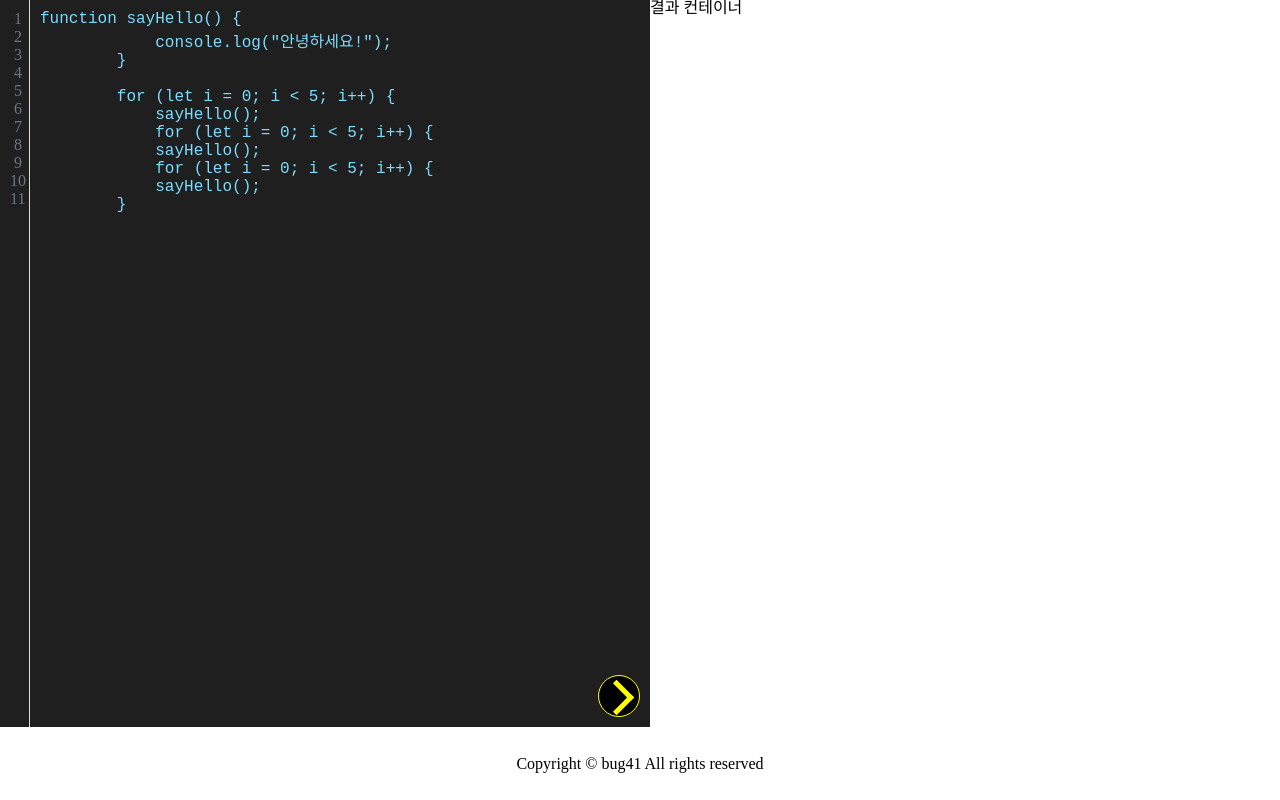
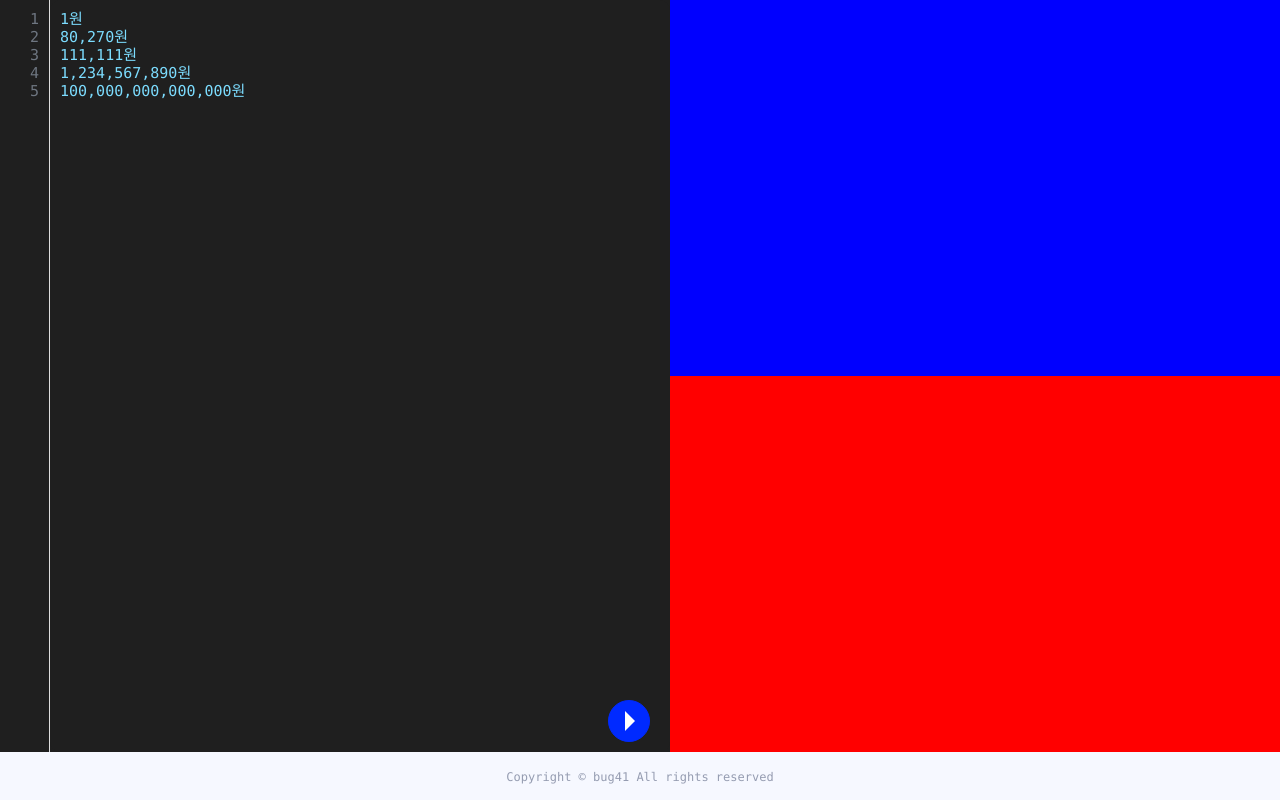
Before and after one commit to bug41/quiz, a plain HTML site: page index.html in a window 1280 px wide. Drawn offline with Linux system fonts and the light colour scheme.

Commit message:
line, code 위치 조정

```diff
--- a/assets/css/styles.css
+++ b/assets/css/styles.css
@@ -1,3 +1,7 @@
+html,body{
+    font-family: Consolas,monaco,monospace;
+}
+
 .container {
     display: flex;
     flex-direction: column;
@@ -31,50 +35,53 @@
 
 .button-run{
     position: absolute;
-    right:10px;
+    right:20px;
     bottom:10px;
     width: 40px;
     height: 40px;
-    border:1px solid yellow;
+    border:1px solid #002AFF;
     border-radius: 50%;
-    background: black;
+    background: #002AFF;
     cursor:pointer;
 }
 
 .button-run::after {
   content: "";
   position: absolute;
-  left: 5px;
+  left: 16px;
   z-index: 10;
   display: block;
+  /*1f1f1f*/
+  /*
   width: 20px;
   height: 20px;
-  /*1f1f1f*/
   border-top: 5px solid yellow;
   border-left: 5px solid yellow;
+  */
+
+  width:0;
+  height:0;
+  border-top: 10px solid transparent;
+  border-left: 10px solid white;
+  border-bottom: 10px solid transparent;
 }
 
 .button-run::after {
-  top: 9px;
-  transform: rotate(135deg);
-}
-
-
-/* code 부분 */
-.result-container{
-    width:100%;
-    height:100%;
-    margin:auto;
-    background-color: white;
+  top: 10px;
 }
 
 .footer{
     width:100%;
-    height:80px;
+    height:50px;
+    border-top:1px solid #F6F8FF;
+    background-color: #F6F8FF;
     text-align: center;
+    --tw-text-opacity: 1;
+    color:rgb(149 156 177/var(--tw-text-opacity));
+    font-size:12px;
 }
 
-p {
+.footer p {
     display: flex;
     flex-direction: column;
     justify-content: center;
@@ -88,7 +95,9 @@ p {
     padding: 10px;
     border: 2px solid #3498db;
     border-radius: 10px;
-    font-size: 16px;
+    font-family: Consolas,monaco,monospace;
+    font-size: 15px;
+    line-height: 18px;
     background-color: #1f1f1f;
     color: #7cdcfe;
     resize: none;
@@ -105,14 +114,22 @@ p {
 }
 
 .line-numbers {
-    width: 30px; /* 행 번호 컨테이너의 너비 조정 */
+    width: 50px;
+    font-size: 15px;
     padding: 10px;
-    line-height: 1.125;
     text-align:right;
     color:#6e7681;
-    border-right: 1px solid #ddd; /* 행 번호 컨테이너에 경계선 추가 */
-    box-sizing: border-box; /* 경계선을 포함한 너비 계산 */
-    overflow: hidden; /* 스크롤바 숨김 */
+    border-right: 1px solid #ddd;
+    box-sizing: border-box;
+    overflow: hidden;
+}
+
+.line-numbers ul{
+    margin-top:1.75px;
+}
+
+.line-numbers li{
+    padding-bottom:3px;
 }
 
 #codeArea {
@@ -121,3 +138,21 @@ p {
     border: none;
     resize: none;
 }
+
+/* 우측 결과 부분 */
+.result-container{
+    width:100%;
+    height:100%;
+    margin:auto;
+    background-color: white;
+}
+
+.result-top {
+    background-color: blue;
+    height:50%;
+}
+
+.result-down {
+    background-color: red;
+    height:50%;
+}
--- a/index.html
+++ b/index.html
@@ -17,76 +17,113 @@
             <div class="code-container">
                 <div class="line-numbers"></div>
                 <textarea id="codeArea" class="custom-textarea" placeholder="금액을 한줄씩 구분하여 입력하세요" spellcheck="false"></textarea>
-                <!-- <button type="button" id="translation" class="custom-button">변환</button>         -->
 
                 <div id="button-run" class="button-run"></div>
             </div>
             <div class="result-container">
-                결과 컨테이너
+                <div class="result-top"></div>
+                <div class="result-down"></div>
             </div>
-
-
         </div>
         <div class="footer">
             <p>Copyright © bug41 All rights reserved</p>
         </div>
     </div>
 
+    <script src="./assets/js/num_kr.js"></script>
     <script>
+        const codeArea = document.getElementById("codeArea");
+        const lineNumbers = document.querySelector(".line-numbers");
+        const resultTop = document.querySelector(".result-top");
+        const resultDown = document.querySelector(".result-down");
+
+        //라인, textarea 스크롤 싱크 맞추기
+        lineNumbers.addEventListener('scroll', function() {
+            codeArea.scrollTop = lineNumbers.scrollTop;
+        });
+
+        codeArea.addEventListener('scroll', function() {
+            lineNumbers.scrollTop = codeArea.scrollTop;
+        });
+
+        // 샘플 텍스트 내용
+        const codeText = `1원
+80,270원
+111,111원
+1,234,567,890원
+100,000,000,000,000원`;
+
+        // 텍스트 행 번호 함께 변환
+        function addLineNumbers(text) {
+            const lines = text.split('\n');
+            var html = '<ul>';
+
+            lines.map((line, index) => {
+                const lineNumber = index + 1;
+                var number = lineNumber < 10 ? `&nbsp;${lineNumber}` : `${lineNumber}`;
+                html += '<li>'+number+'</li>';
+            });
+
+            html+= '</ul>';
+            return html;
+        }
+
+        //textarea 에 입력된 데이터 배열로 가공
+        function addLineToArray(text){
+            //console.log(text);
+            const lines = text.split('\n');
+            let lineArray = [];
+            lines.map((line, index) => {
+
+                //숫자만 추출
+                const onlyNumber = line.replace(/[^0-9]/g, "");
+
+                //원이 없을경우 알아서 추가
+                if(line.slice(-1) != '원'){
+                    line = line +'원';
+                }
+
+                //콤마 잘못 찍혔을경우 강제로 재정의
+                if(line.slice(0, -1) != parseInt(onlyNumber).toLocaleString()){
+                    console.log("다른경우 " + line.slice(0, -1) + ' ' +  onlyNumber.toLocaleString())
+                    line = parseInt(onlyNumber).toLocaleString();
+                }
+
+                lineArray.push(line);
+            });
+
+            return lineArray;
+
+        }
+
+        codeArea.value = codeText;
+        lineNumbers.innerHTML = addLineNumbers(codeText);
+
+        codeArea.addEventListener("keyup", function(event) {
+            lineNumbers.innerHTML = addLineNumbers(codeArea.value);
+        });
+
 
         var btn = document.getElementById("button-run");
         btn.addEventListener("click", function(){
-            console.log("클릭");
-        });
+
+            resultTop.innerHTML = '';
+
+            const insertDataArray = addLineToArray(codeArea.value);
+
+            insertDataArray.forEach(number => {
+                //console.log(`${number}원: ${numberToKorean(number)}`);
+                const p_tag = document.createElement('p');
+                p_tag.textContent = numberToKorean(number);
+                resultTop.append(p_tag);
+            });
+
+            //const koreanAmount = numberToKorean(insertDataArray);
 
 
-        const codeArea = document.getElementById("codeArea");
-        const lineNumbers = document.querySelector(".line-numbers");
-
-        // 텍스트 내용
-        const codeText = `function sayHello() {
-            console.log("안녕하세요!");
-        }
-
-        for (let i = 0; i < 5; i++) {
-            sayHello();
-            for (let i = 0; i < 5; i++) {
-            sayHello();
-            for (let i = 0; i < 5; i++) {
-            sayHello();
-        }`;
-
-        // 텍스트를 행 번호와 함께 변환
-        function addLineNumbers(text) {
-            const lines = text.split('\n');
-            const lineNumberedText = lines.map((line, index) => {
-                const lineNumber = index + 1;
-
-                return lineNumber < 10 ? `&nbsp;${lineNumber}` : `${lineNumber}`;
-                 //`${lineNumber}`;
-            });
-            return lineNumberedText.join('<br>');
-        }
-
-        // 행 번호를 추가한 텍스트를 textarea와 line-numbers 요소에 설정
-        codeArea.value = codeText;
-        lineNumbers.innerHTML = addLineNumbers(codeText);
+        });
+    </script>
 
 
-
-        codeArea.addEventListener("keyup", function(event) {
-            lineNumbers.innerHTML = addLineNumbers(codeArea.value);
-
-            if (event.key === "Enter") {
-                // 엔터 키가 눌렸을 때 실행할 동작
-                //event.preventDefault(); // 기본 엔터 동작을 막음
-                console.log("엔터 키가 눌렸습니다.");
-                // 여기에 추가적인 동작을 추가할 수 있습니다.
-            }
-        });
-
-    </script>
-
-    <script src="/assets/js/index.js"></script>
 </body>
 </html>
```
